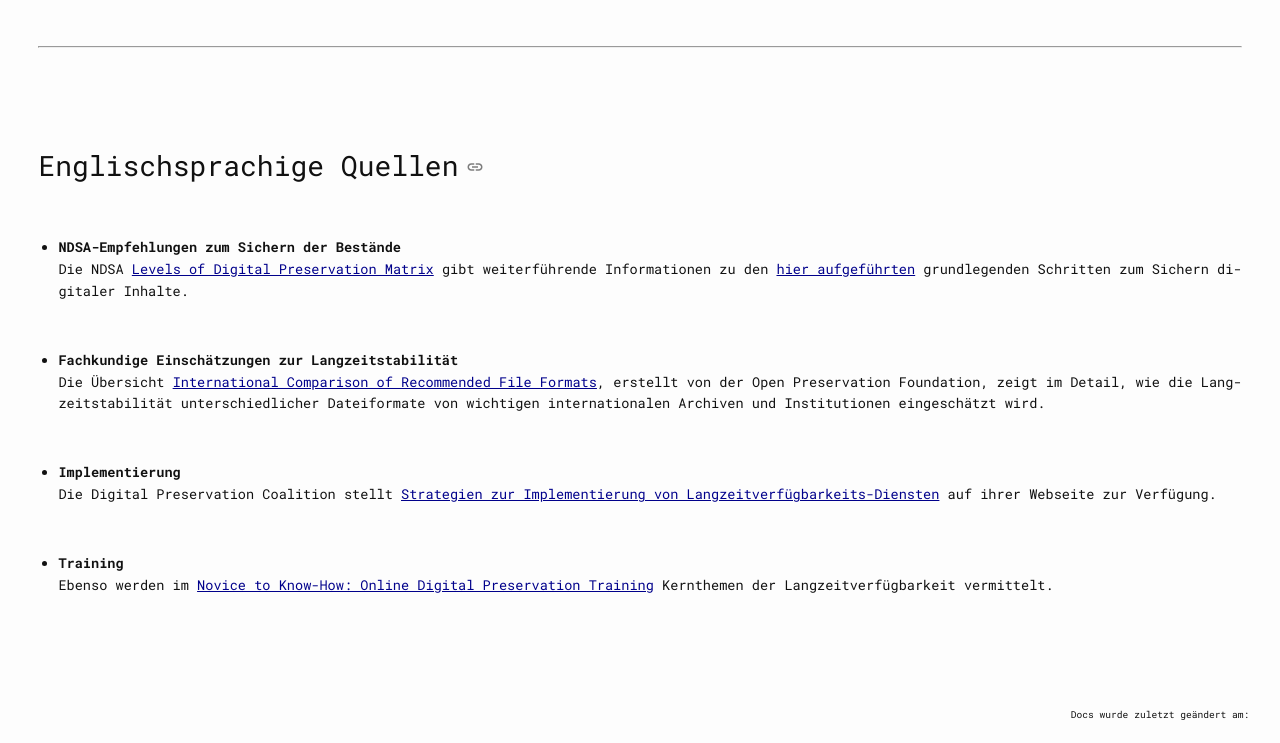
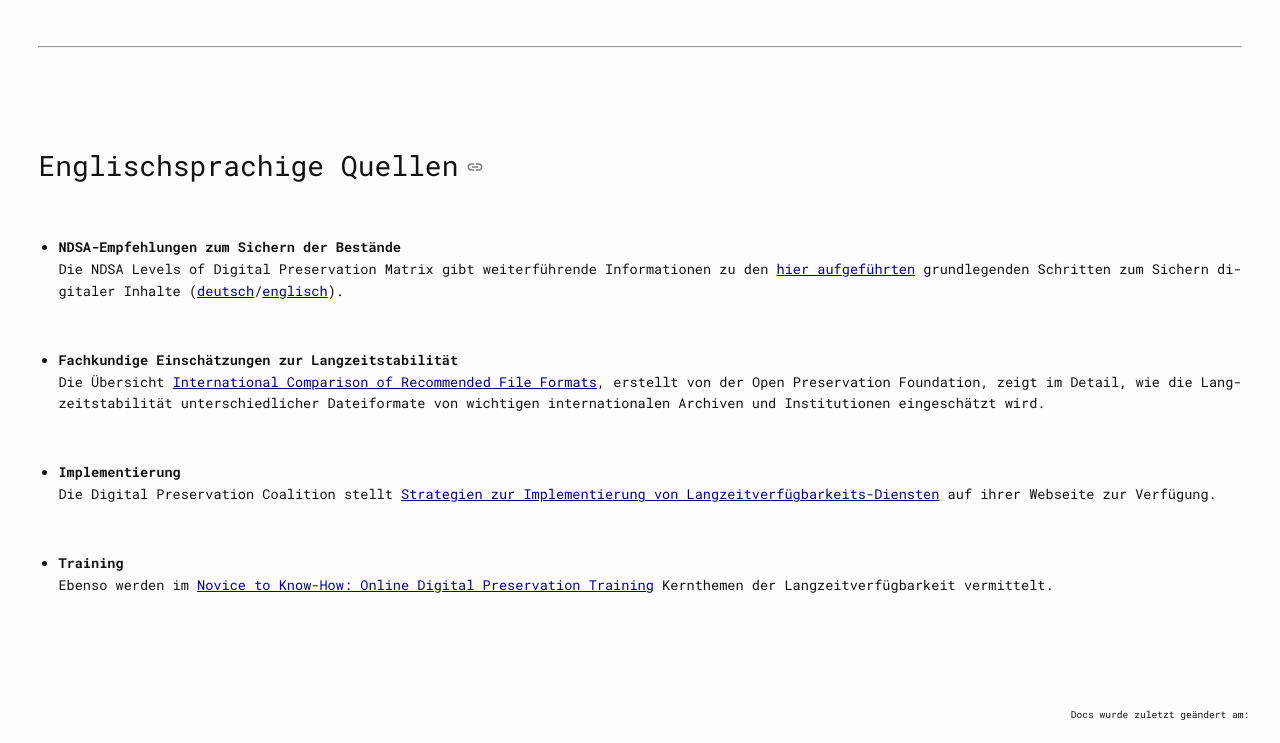
Before and after one commit to arkumu/arkumu.github.io, a Jekyll site: the page built from ressourcen/weiterfuehrende-informationen.markdown, in a window 1280 px wide and 900 px high, scrolled down 953 px, cut to the strip 0-743 px from the top of the window. Built offline with Jekyll 4.4.1, drawn with Linux system fonts in a browser that asks for light colours; a script that is not in the unit is left out.

Commit message:
update NDSA Levels Matrix deutsch

```diff
--- a/ressourcen/how-to-guides-fuer-einliefernde.markdown
+++ b/ressourcen/how-to-guides-fuer-einliefernde.markdown
@@ -11,7 +11,7 @@ order: 2.2
 Bevor mit der Erfassung der Daten begonnen werden kann, empfehlen wir, einige grundlegende Schritte durchzuführen.
 
 
-- **Sichern** Sie Ihre Dateien vor Verlust. Sie sollten mindestens zwei, besser drei Kopien Ihrer (Medien-)Daten haben – am besten auf unterschiedlichen Speichermedien, aufbewahrt an unterschiedlichen Orten. Die National Digital Stewardship Alliance gibt Empfehlungen, wie man auch lokal seine Speichersysteme besser sichern Schritt für Schritt in Richtung Langzeitverfügbarkeit entwickeln kann ([deutsch](https://osf.io/3na96)/[englisch](https://ndsa.org//publications/levels-of-digital-preservation/)).
+- **Sichern** Sie Ihre Dateien vor Verlust. Sie sollten mindestens zwei, besser drei Kopien Ihrer (Medien-)Daten haben – am besten auf unterschiedlichen Speichermedien, aufbewahrt an unterschiedlichen Orten. Die National Digital Stewardship Alliance gibt Empfehlungen, wie man auch lokal seine Speichersysteme besser sichern Schritt für Schritt in Richtung Langzeitverfügbarkeit entwickeln kann ([deutsch](https://www.hbz-nrw.de/produkte/langzeitverfuegbarkeit/langzeitverfuegbarkeit-fuer-hochschulen/hbz_NDSA_LevelsPreservation.pdf)/[englisch](https://ndsa.org//publications/levels-of-digital-preservation/)).
 - Wir empfehlen, zum Beginn eine **Inventarliste** der digitalen Inhalte und der aktuellen Speicherorte anzulegen, um einen Überblick zu gewinnen. Auf Windows kann dafür z.B. [abeMeda](https:www.abemeda.com) benutzt werden. Für Mac OS empfiehlt sich [NeoFinder](https:cdfinder.de). Diese Programme erstellen detaillierte Kataloge der Inhalte von Datenträgern, lesen grundlegende Metadaten der Dateien aus und können die Ergebnisse in gebräuchliche Tabellenformate exportieren. Selbstverständlich können auch andere entsprechende Digital-Asset-Management-Programme benutzt werden.
 
 Professionelle Lösungen sind diese Programme:
--- a/ressourcen/weiterfuehrende-informationen.markdown
+++ b/ressourcen/weiterfuehrende-informationen.markdown
@@ -24,7 +24,7 @@ Auf den Seiten von [IANUS](https://ianus-fdz.de/it-empfehlungen/dateiformate/ind
 ## Englischsprachige Quellen
 
 * **NDSA-Empfehlungen zum Sichern der Bestände**
-Die NDSA [Levels of Digital Preservation Matrix](https://osf.io/3na96) gibt weiterführende Informationen zu den [hier aufgeführten](/ressourcen/how-to-guides-fuer-einliefernde.html#vorbereitende-arbeiten-zur-datenaufbereitung) grundlegenden Schritten zum Sichern digitaler Inhalte.
+Die NDSA Levels of Digital Preservation Matrix gibt weiterführende Informationen zu den [hier aufgeführten](/ressourcen/how-to-guides-fuer-einliefernde.html#vorbereitende-arbeiten-zur-datenaufbereitung) grundlegenden Schritten zum Sichern digitaler Inhalte ([deutsch](https://www.hbz-nrw.de/produkte/langzeitverfuegbarkeit/langzeitverfuegbarkeit-fuer-hochschulen/hbz_NDSA_LevelsPreservation.pdf)/[englisch](https://ndsa.org//publications/levels-of-digital-preservation/)).
 
 * **Fachkundige Einschätzungen zur Langzeitstabilität**
 Die Übersicht [International Comparison of Recommended File Formats](https://docs.google.com/spreadsheets/d/1XjEjFBCGF3N1spNZc1y0DG8_Uyw18uG2j8V2bsQdYjk/edit?gid=1902803010), erstellt von der Open Preservation Foundation, zeigt im Detail, wie die Langzeitstabilität unterschiedlicher Dateiformate von wichtigen internationalen Archiven und Institutionen eingeschätzt wird.
```
